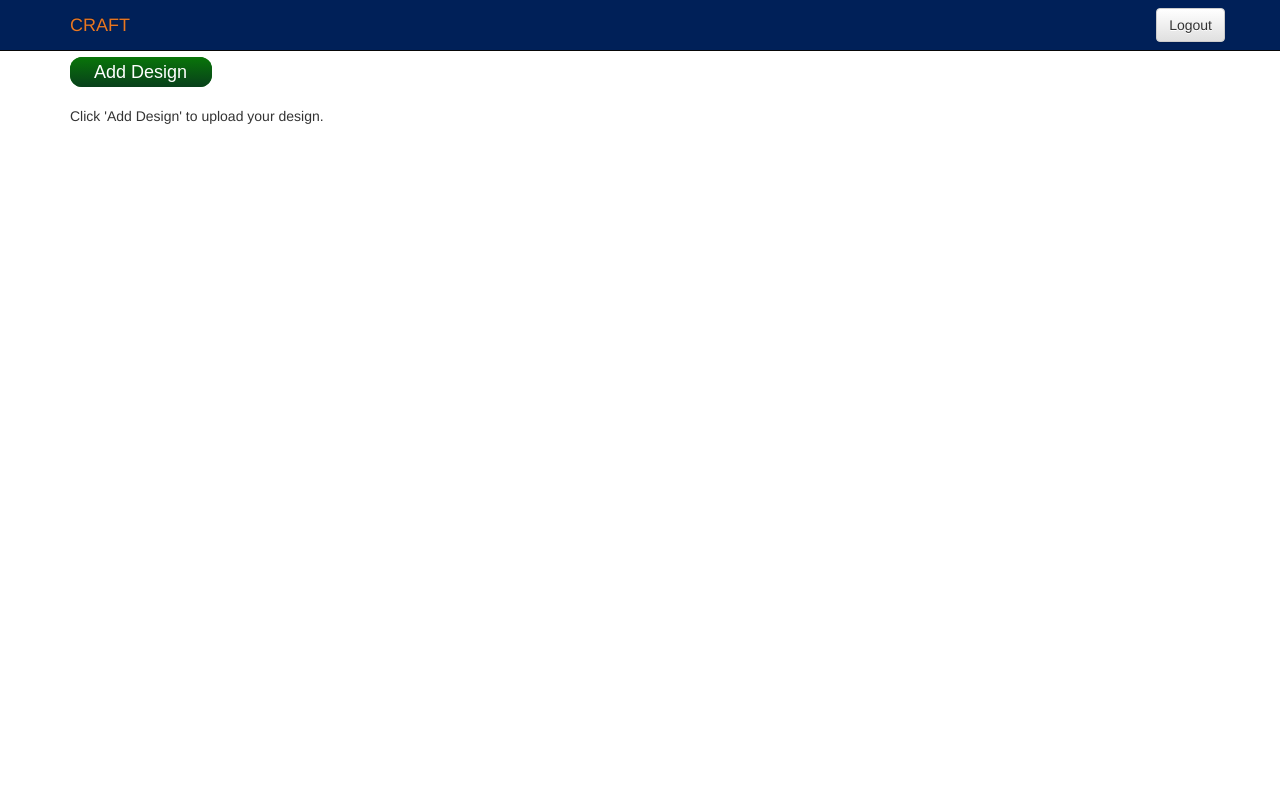
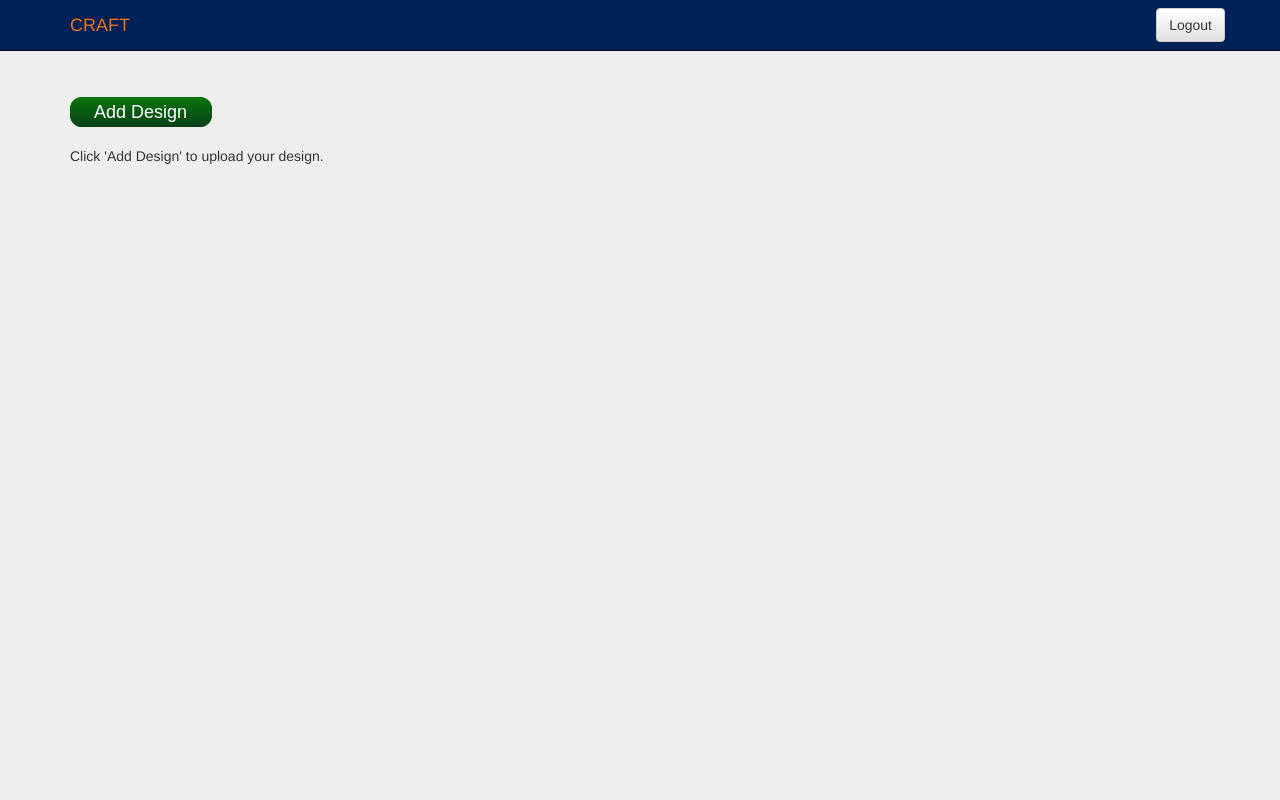
Before and after one commit to srkrish2/CRAFT_ARTD328_F16, a PHP site: page /designer/homepage.php in a window 1280 px wide. Run offline with PHP 8.4, Linux system fonts and the light colour scheme; the visitor is signed in with stand-in values (Sample User, id 1); data that the repository does not hold is empty; some libraries are stand-ins or nearby versions.

Commit message:
aesthetics

```diff
--- a/css/designer.css
+++ b/css/designer.css
@@ -2,24 +2,10 @@ em{
   color:red;
 }
 
-.main-section {
-  min-height: 100%;
-  height: auto !important; /* This line and the next line are not necessary unless you need IE6 support */
-  height: 100%;
-  padding-top: 60px;
-  padding-bottom: 100px;
-
-}
-
-footer
-{
-  text-align: center;
-  color: #666;
-  font-family: Sylfaen, Georgia, sans-serif;
-  border-top: 1px dashed #CCC;
-  padding: 10px;
-  width: 80%;
-  margin: 0 auto;
+body {
+  padding-top: 40px;
+  padding-bottom: 40px;
+  background-color: #eee;
 }
 
 .btn-add {
--- a/designer/homepage.php
+++ b/designer/homepage.php
@@ -59,6 +59,7 @@
    <title>Signin Page </title>
     <!-- Custom styles for this template -->
     <link href="../css/designer.css" rel="stylesheet">
+    <link href="./css/signin.css" rel="stylesheet">
 
   </head>
 
```
